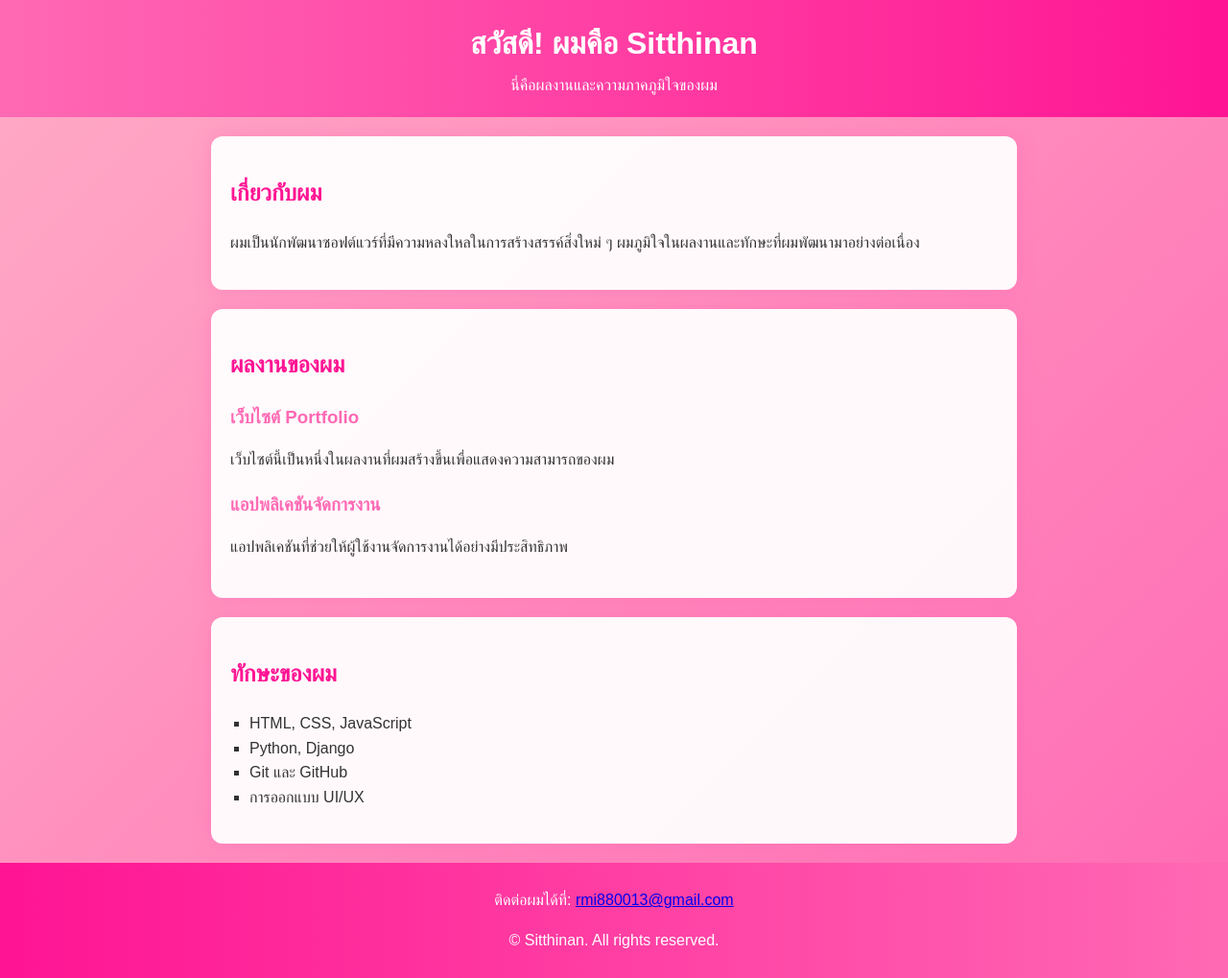
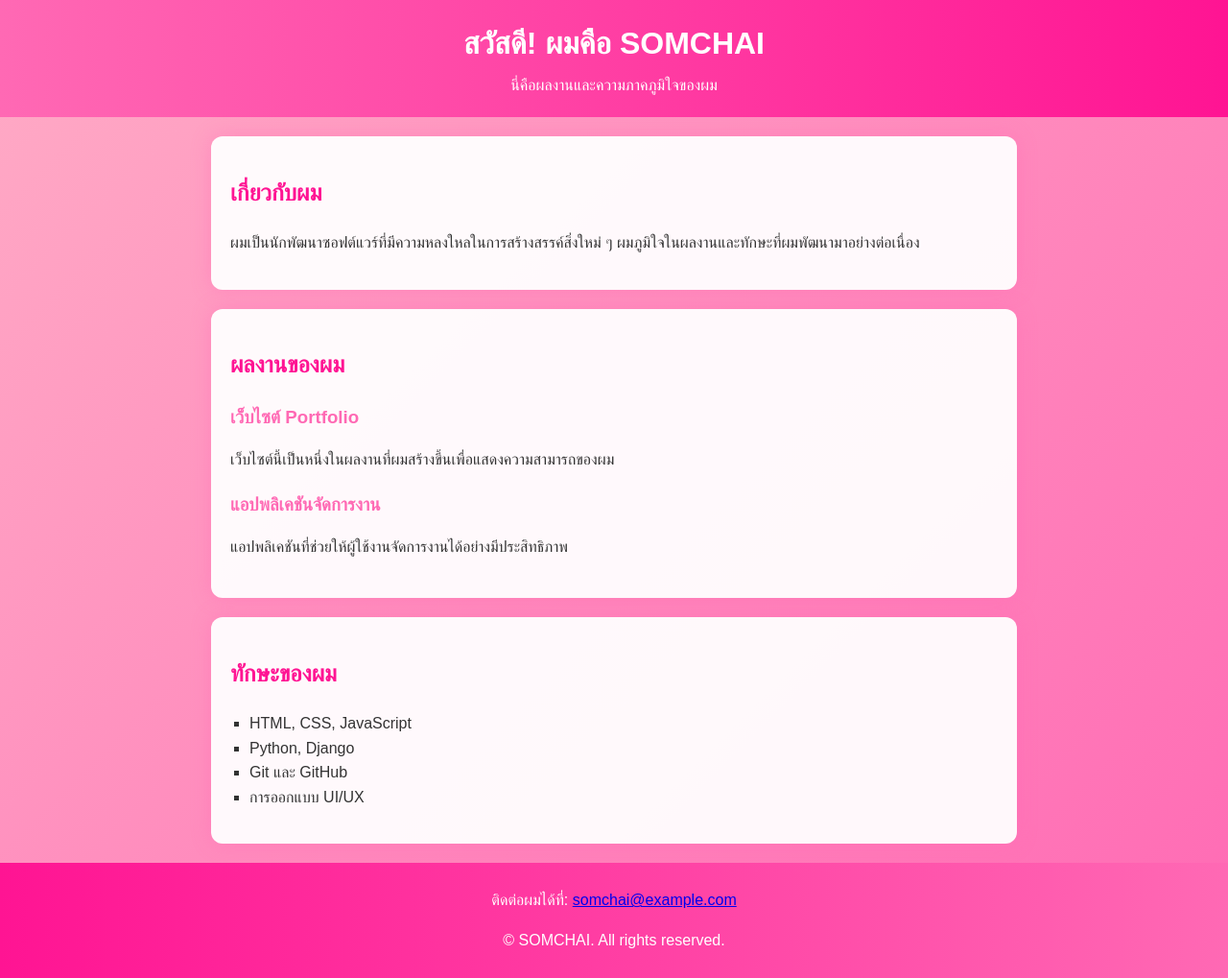
Before and after one commit to sitthinan67/Sitthinan_6, a plain HTML site: page Index.html in a window 1280 px wide. Shown: the whole page at 96% size. Drawn offline with Linux system fonts and the light colour scheme.

Commit message:
Index.html

```diff
--- a/Index.html
+++ b/Index.html
@@ -3,15 +3,15 @@
 <head>
     <meta charset="UTF-8">
     <meta name="viewport" content="width=device-width, initial-scale=1.0">
-    <meta name="description" content="เว็บไซต์แสดงผลงานและทักษะของ Sitthinan">
-    <title>ความภาคภูมิใจของ Sitthinan</title>
+    <meta name="description" content="เว็บไซต์แสดงผลงานและทักษะของ Somchai">
+    <title>ความภาคภูมิใจของ SOMCHAI</title>
     <link rel="stylesheet" href="style.css">
 </head>
 <body>
 
     <!-- ส่วนหัวของเว็บ -->
     <header>
-        <h1>สวัสดี! ผมคือ Sitthinan</h1>
+        <h1>สวัสดี! ผมคือ SOMCHAI</h1>
         <p>นี่คือผลงานและความภาคภูมิใจของผม</p>
     </header>
 
@@ -51,9 +51,9 @@
     <footer>
         <p>
             ติดต่อผมได้ที่:
-            <a href="mailto:rmi880013@gmail.com">rmi880013@gmail.com</a>
+            <a href="mailto:somchai@example.com">somchai@example.com</a>
         </p>
-        <p>&copy; <span id="year"></span> Sitthinan. All rights reserved.</p>
+        <p>&copy; <span id="year"></span> SOMCHAI. All rights reserved.</p>
     </footer>
 
     <!-- ลิงก์ไปยัง JavaScript -->
```
